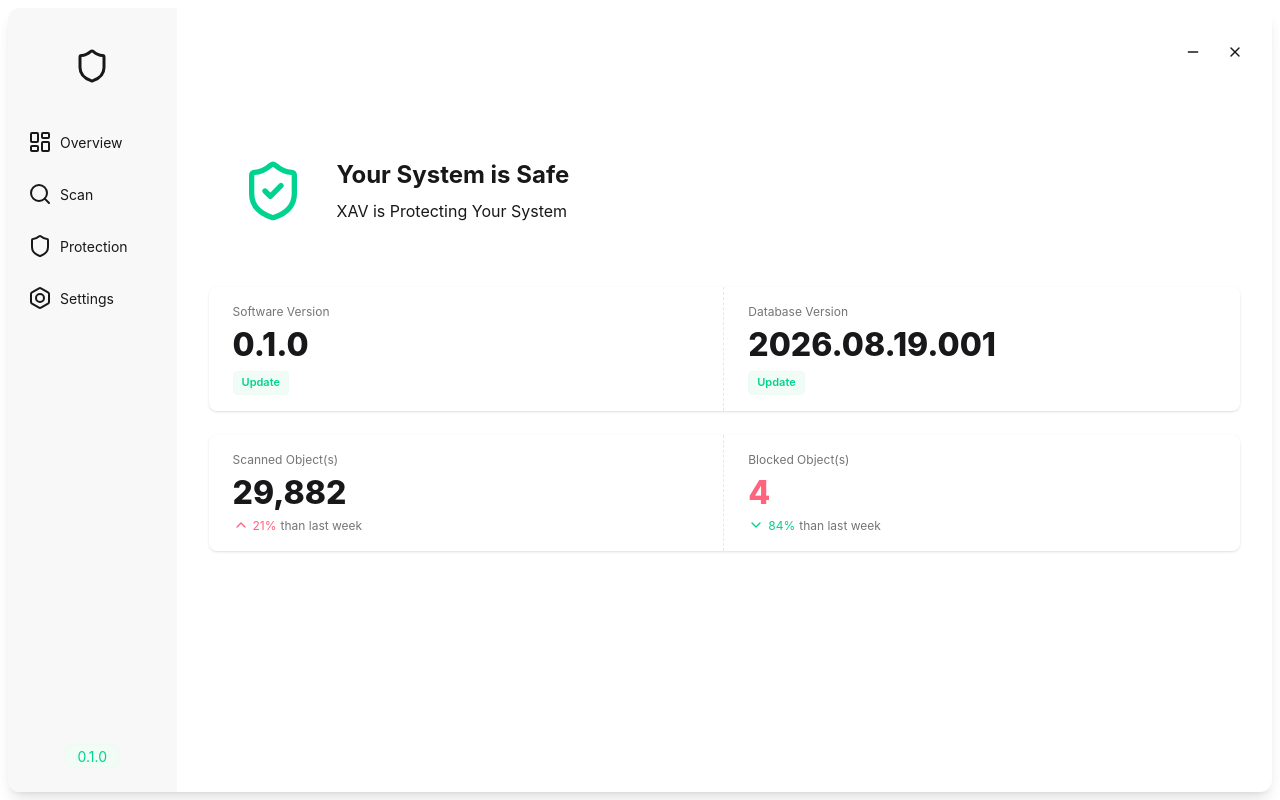
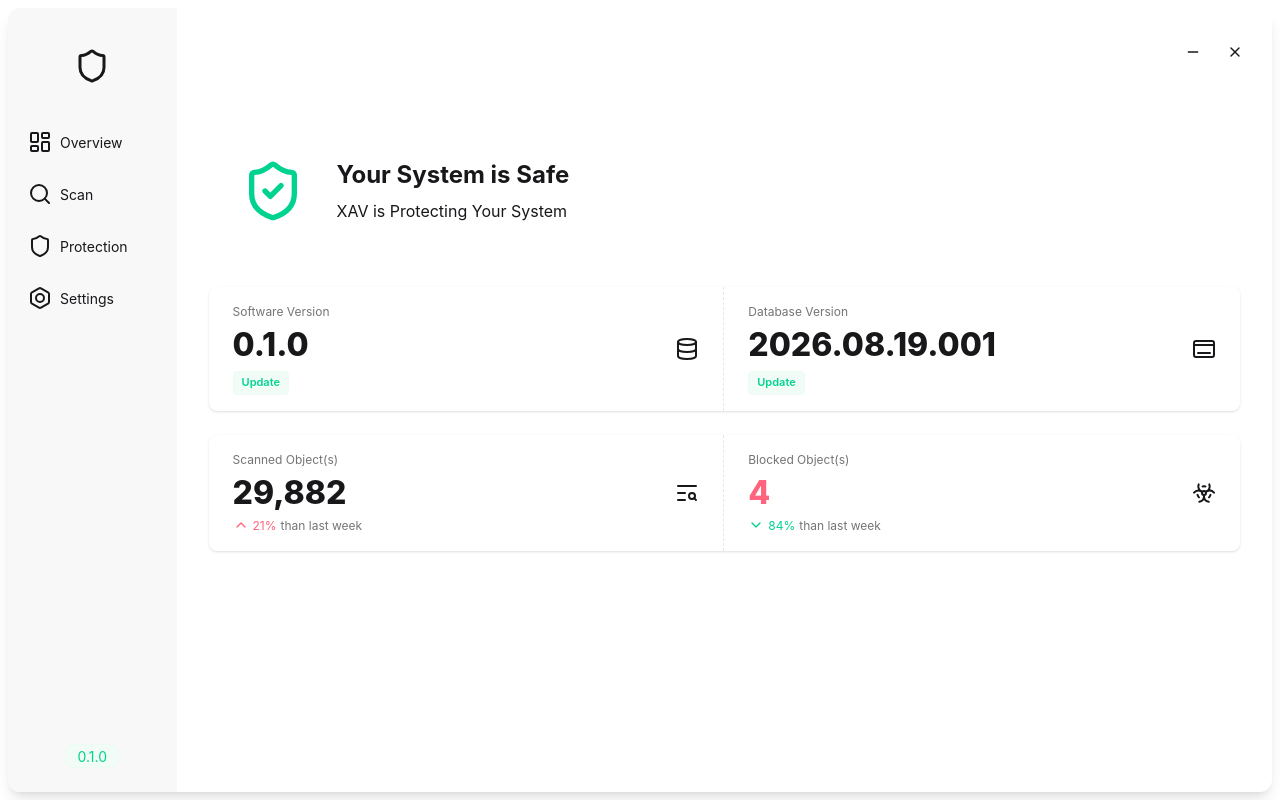
Before and after one commit to qylWheels/xav, a React (Vite) app in the folder xavgui/: page / in a window 1280 px wide. Built offline with nearby package versions, Linux system fonts and the light colour scheme.

Commit message:
Add icons for software, database, scanned objects, and threats in Overview component.

```diff
--- a/xavgui/src/views/Overview.tsx
+++ b/xavgui/src/views/Overview.tsx
@@ -1,4 +1,4 @@
-import { ChevronDown, ChevronUp, ShieldCheck } from "lucide-react";
+import { Biohazard, ChevronDown, ChevronUp, Database, Dock, ShieldCheck, TextSearch } from "lucide-react";
 
 function Overview() {
     return (
@@ -16,6 +16,9 @@ function Overview() {
                 <div className="stat">
                     <div className="stat-title">Software Version</div>
                     <div className="stat-value">0.1.0</div>
+                    <div className="stat-figure">
+                        <Database />
+                    </div>
                     <div className="stat-actions">
                         <button className="btn btn-soft btn-xs btn-success">Update</button>
                     </div>
@@ -23,6 +26,9 @@ function Overview() {
                 <div className="stat">
                     <div className="stat-title">Database Version</div>
                     <div className="stat-value">2026.08.19.001</div>
+                    <div className="stat-figure">
+                        <Dock />
+                    </div>
                     <div className="stat-actions">
                         <button className="btn btn-soft btn-xs btn-success">Update</button>
                     </div>
@@ -33,6 +39,9 @@ function Overview() {
                 <div className="stat">
                     <div className="stat-title">Scanned Object(s)</div>
                     <div className="stat-value">29,882</div>
+                    <div className="stat-figure">
+                        <TextSearch />
+                    </div>
                     <div className="stat-desc flex">
                         <ChevronUp size={16} className="mr-1" color="var(--color-error)" />
                         <span className="text-error">21%</span>
@@ -46,6 +55,9 @@ function Overview() {
                             4
                         </div>
                     </div>
+                    <div className="stat-figure">
+                        <Biohazard />
+                    </div>
                     <div className="stat-desc flex">
                         <ChevronDown size={16} className="mr-1" color="var(--color-success)" />
                         <span className="text-success">84%</span>
```
